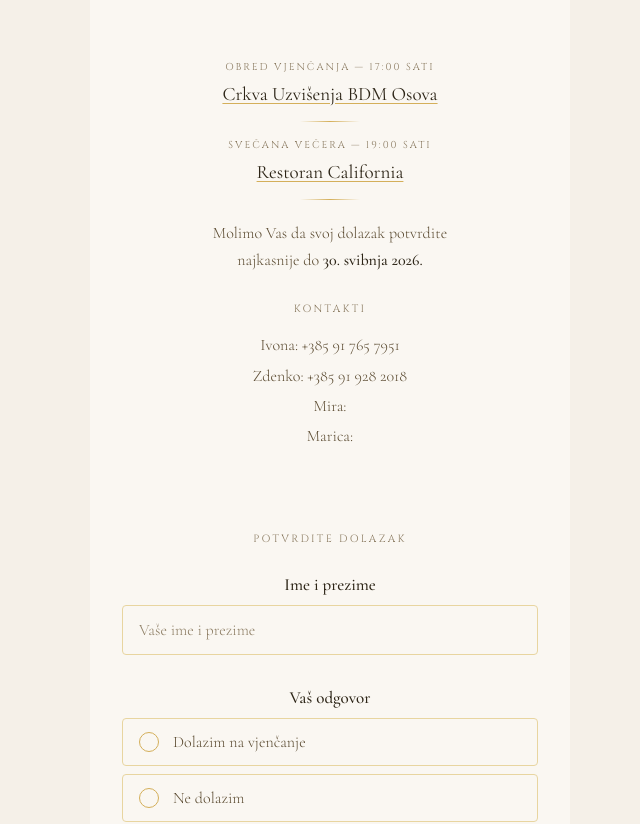
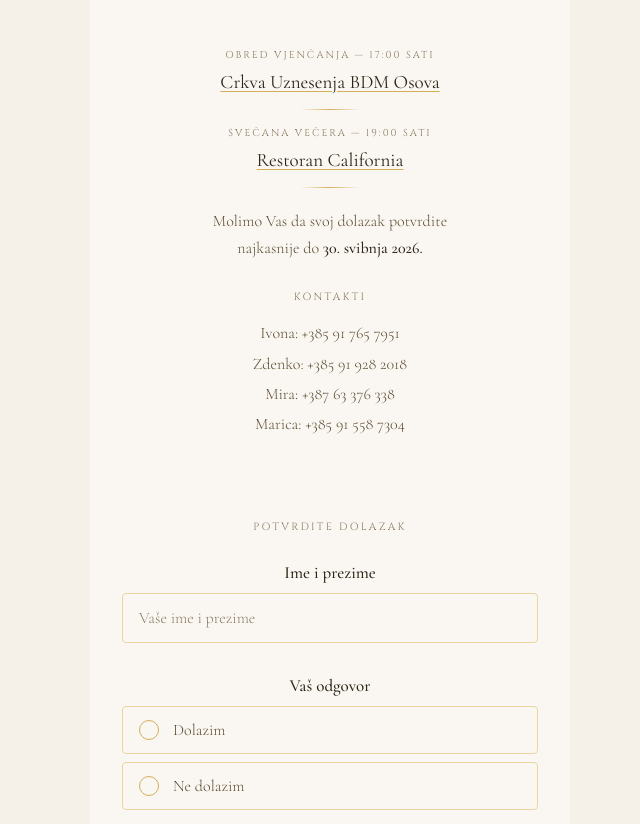
Before and after one commit to zdenkojelic/ivona_i_zdenko---pozivnica-za-vjencanje, a React (Create React App) app: page / in a window 1280 px wide. Shown: the part 1026-1850 px from the top of the page, without its empty margins (310-950 px from the left). Built offline with nearby package versions, Linux system fonts and the light colour scheme.

Commit message:
ubacivanje brojeva

```diff
--- a/src/App.css
+++ b/src/App.css
@@ -49,7 +49,7 @@ body {
 /* ── HEADER ── */
 .header-section {
   position: relative;
-  padding-top: 52px;
+  padding-top: 40px;
   padding-bottom: 32px;
   background: transparent;
   margin-top: -280px; /* povuci tekst gore, ispod slike */
--- a/src/App.jsx
+++ b/src/App.jsx
@@ -159,7 +159,7 @@ function App() {
                   rel="noopener noreferrer"
                   className="location-link"
                 >
-                  Crkva Uzvišenja BDM Osova
+                  Crkva Uznesenja BDM Osova
                 </a>
               </div>
 
@@ -189,8 +189,8 @@ function App() {
                 <p className="section-label">KONTAKTI</p>
                 <p className="contact-text">Ivona: +385 91 765 7951</p>
                 <p className="contact-text">Zdenko: +385 91 928 2018</p>
-                <p className="contact-text">Mira:</p>
-                <p className="contact-text">Marica:</p>
+                <p className="contact-text">Mira: +387 63 376 338</p>
+                <p className="contact-text">Marica: +385 91 558 7304</p>
               </div>
             </div>
 
@@ -222,7 +222,7 @@ function App() {
                     <label className="field-label">Vaš odgovor</label>
 
                     {[
-                      { value: "vjencanje", label: "Dolazim na vjenčanje" },
+                      { value: "vjencanje", label: "Dolazim" },
                       { value: "ne-dolazim", label: "Ne dolazim" },
                     ].map((opt) => (
                       <div
```
